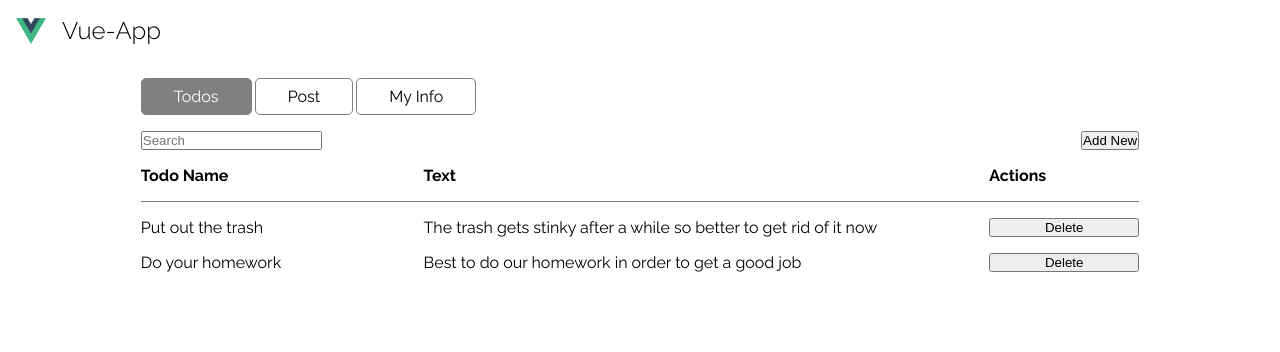
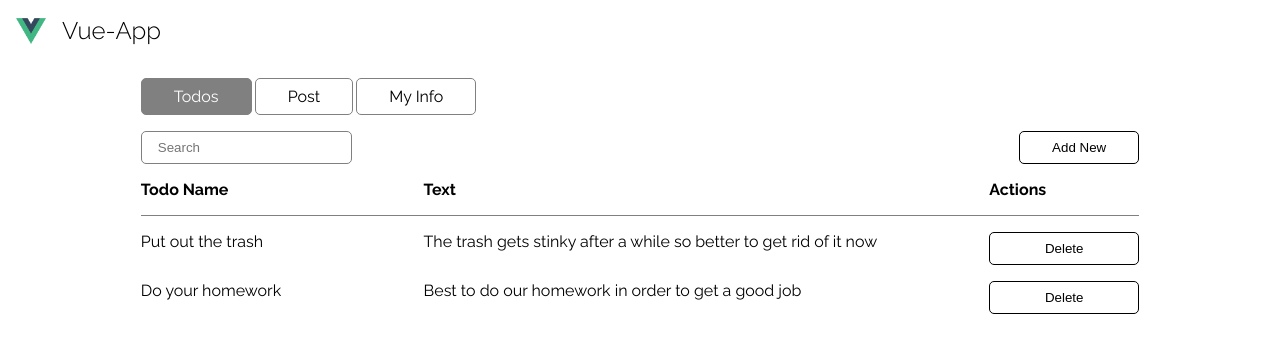
Before and after one commit to RizaHKhan/allan-test, a Vue app: page /todos in a window 1280 px wide. Shown: the top 352 px of the page. Built offline with nearby package versions, Linux system fonts and the light colour scheme.

Commit message:
styling of input and button

```diff
--- a/src/components/compound/ToDoForm.vue
+++ b/src/components/compound/ToDoForm.vue
@@ -2,8 +2,8 @@
   <div class="form">
     <h2 class="form__title my2">New Type</h2>
     <div class="form__inputs my2">
-      <Input v-model="title" />
-      <Input v-model="description" />
+      <Input v-model="title" placeholder="Title" />
+      <Input v-model="description" placeholder="Description" />
     </div>
     <div class="form__errors" :class="errors ? 'has-errors' : ''">
       <p>All fields are required</p>
--- a/src/components/core/Button.vue
+++ b/src/components/core/Button.vue
@@ -1,5 +1,5 @@
 <template>
-  <button>{{ title }}</button>
+  <button class="button">{{ title }}</button>
 </template>
 
 <script lang="ts">
@@ -15,4 +15,18 @@ export default defineComponent({
 });
 </script>
 
-<style lang="scss" scoped></style>
+<style lang="scss" scoped>
+.button {
+  padding: 0.5rem 2rem;
+  border-radius: 5px;
+  border: solid 1px black;
+  background: 0;
+  transition: all 0.2s ease;
+
+  &:hover {
+    cursor: pointer;
+    background: grey;
+    color: white;
+  }
+}
+</style>
--- a/src/components/core/Input.vue
+++ b/src/components/core/Input.vue
@@ -1,5 +1,6 @@
 <template>
   <input
+    class="input"
     :placeholder="placeholder"
     @input="emit('update:modelValue', $event.target.value)"
   />
@@ -22,4 +23,10 @@ export default defineComponent({
 });
 </script>
 
-<style lang="scss" scoped></style>
+<style lang="scss" scoped>
+.input {
+  padding: 0.5rem 1rem;
+  border: 1px solid grey;
+  border-radius: 5px;
+}
+</style>
```
